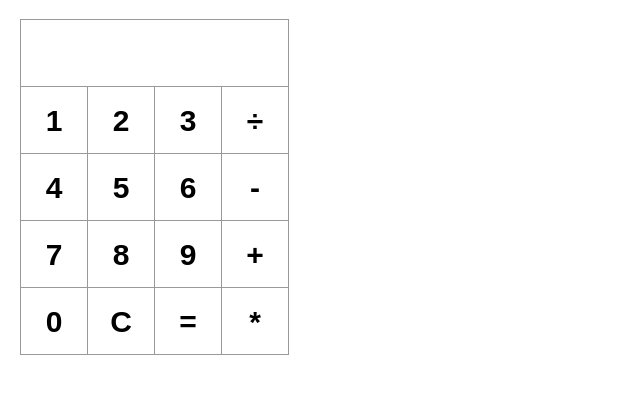
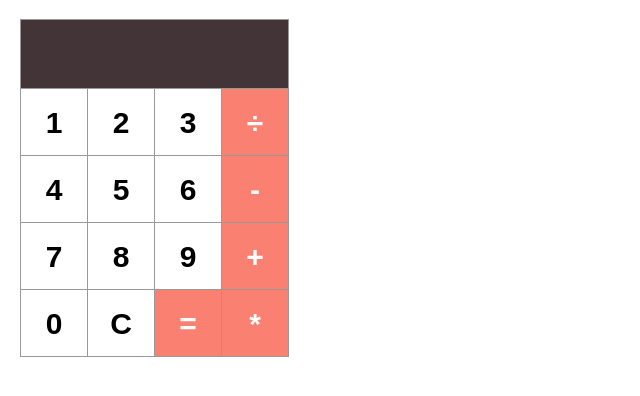
Before and after one commit to oleksandrkits/calculator, a React (Create React App) app: page / in a window 1280 px wide. Shown: the top 396 px of the page, without its empty margins (0-640 px from the left). Built offline with nearby package versions, Linux system fonts and the light colour scheme.

Commit message:
Separated css files.

```diff
--- /dev/null
+++ b/src/css/Button.css
@@ -0,0 +1,27 @@
+.square {
+    background: #fff;
+    border: 1px solid #999;
+    float: left;
+    font-size: 30px;
+    font-weight: bold;
+    line-height: 68px;
+    height: 68px;
+    margin-right: -1px;
+    margin-top: -1px;
+    padding: 0;
+    text-align: center;
+    width: 68px;
+}
+
+.square:focus {
+    outline: none;
+}
+
+.digit {
+    color: black;
+}
+
+.operation {
+    color: white;
+    background-color: salmon;
+}
--- /dev/null
+++ b/src/css/Screen.css
@@ -0,0 +1,19 @@
+.screen {
+    background: #433437;
+    color: white;
+    border: 1px solid #999;
+    float: left;
+    font-size: 24px;
+    font-weight: bold;
+    line-height: 68px;
+    height: 68px;
+    margin-right: -1px;
+    margin-top: -1px;
+    padding-right: 10px;
+    text-align: right;
+    width: 257px;
+}
+
+.screen:focus {
+    outline: none;
+}
--- a/src/css/index.css
+++ b/src/css/index.css
@@ -11,29 +11,6 @@ ol, ul {
   clear: both;
   content: "";
   display: table;
-}
-
-.status {
-  margin-bottom: 10px;
-}
-
-.square {
-  background: #fff;
-  border: 1px solid #999;
-  float: left;
-  font-size: 30px;
-  font-weight: bold;
-  line-height: 68px;
-  height: 68px;
-  margin-right: -1px;
-  margin-top: -1px;
-  padding: 0;
-  text-align: center;
-  width: 68px;
-}
-
-.square:focus {
-  outline: none;
 }
 
 .clear {
@@ -55,25 +32,6 @@ ol, ul {
   outline: none;
 }
 
-.screen {
-  background: #fff;
-  border: 1px solid #999;
-  float: left;
-  font-size: 24px;
-  font-weight: bold;
-  line-height: 68px;
-  height: 68px;
-  margin-right: -1px;
-  margin-top: -1px;
-  padding-right: 10px;
-  text-align: right;
-  width: 269px;
-}
-
-.screen:focus {
-  outline: none;
-}
-
 .kbd-navigation .square:focus {
   background: #ddd;
 }
@@ -82,7 +40,3 @@ ol, ul {
   display: flex;
   flex-direction: row;
 }
-
-.game-info {
-  margin-left: 20px;
-}
--- a/src/js/Button.js
+++ b/src/js/Button.js
@@ -1,8 +1,10 @@
 import React from "react";
+import '../css/Button.css';
 
 function Button(props) {
+    const className = `square ${props.style}`;
     return (
-        <button className={props.class} onClick={() => props.onClick()}>
+        <button className={className} onClick={() => props.onClick()}>
             {props.value}
         </button>
     );
--- a/src/js/Calculator.js
+++ b/src/js/Calculator.js
@@ -1,5 +1,6 @@
 import React from "react";
 import Button from "./Button";
+import Screen from "./Screen";
 
 class Calculator extends React.Component {
     constructor(props){
@@ -62,16 +63,16 @@ class Calculator extends React.Component {
 
     }
     renderDigit(i) {
-        return <Button value={i} class={'square'} onClick={()=>this.handleDigitClick(i)}/>;
+        return <Button value={i} style={'digit'} onClick={()=>this.handleDigitClick(i)}/>;
     }
     renderOperation(i) {
-        return <Button value={i} class={'square'} onClick={()=>this.handleOperationClick(i)}/>;
+        return <Button value={i} style={'operation'} onClick={()=>this.handleOperationClick(i)}/>;
     }
     renderClear(i) {
         return <Button value={i} class={'square'} onClick={()=>this.handleClearClick()}/>;
     }
-    renderScreen(i) {
-        return <Button value={i} class={'screen'} onClick={()=> {}}/>;
+    renderScreen(digits) {
+        return <Screen digits={digits} class={'screen'} />;
     }
 
     render() {
--- a/src/js/Screen.js
+++ b/src/js/Screen.js
@@ -0,0 +1,12 @@
+import React from "react";
+import '../css/Screen.css';
+function Screen(props) {
+
+    return (
+        <div className='screen'>
+            {props.digits}
+        </div>
+    );
+}
+
+export default Screen
```
